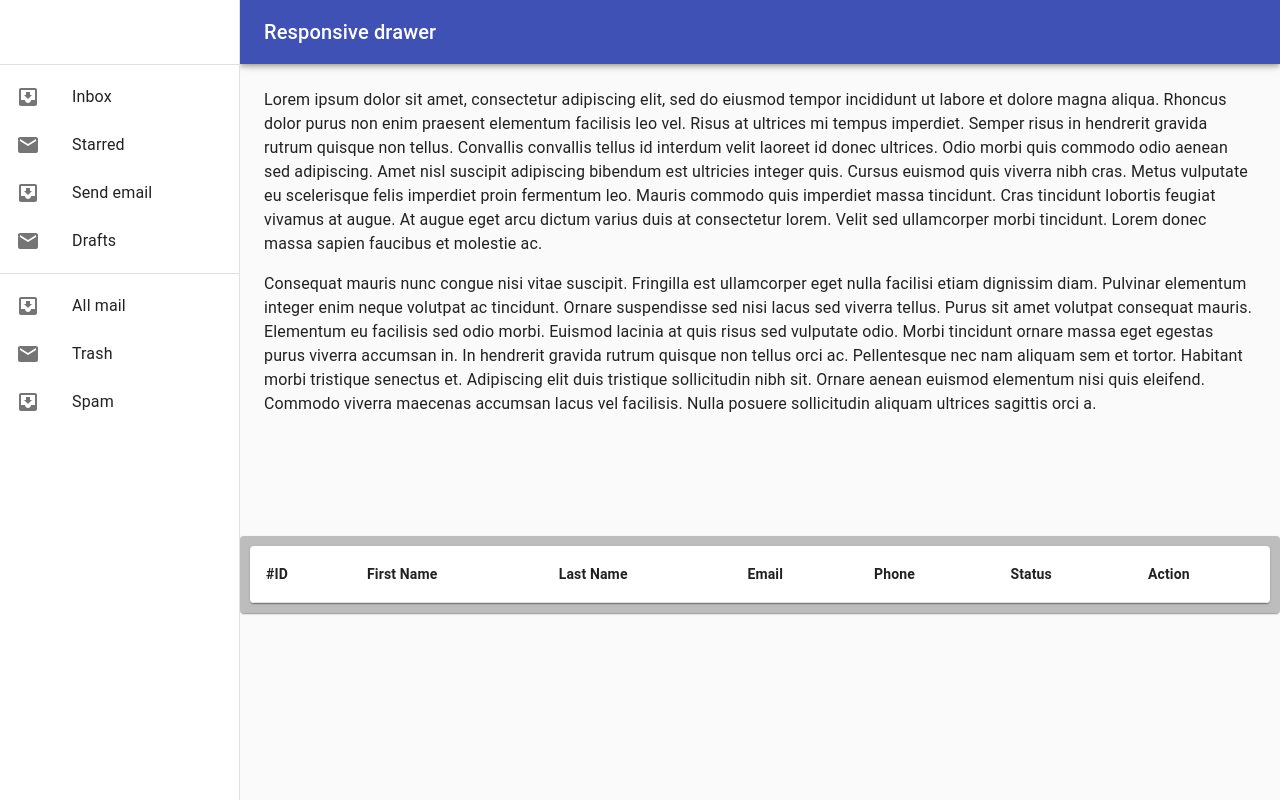
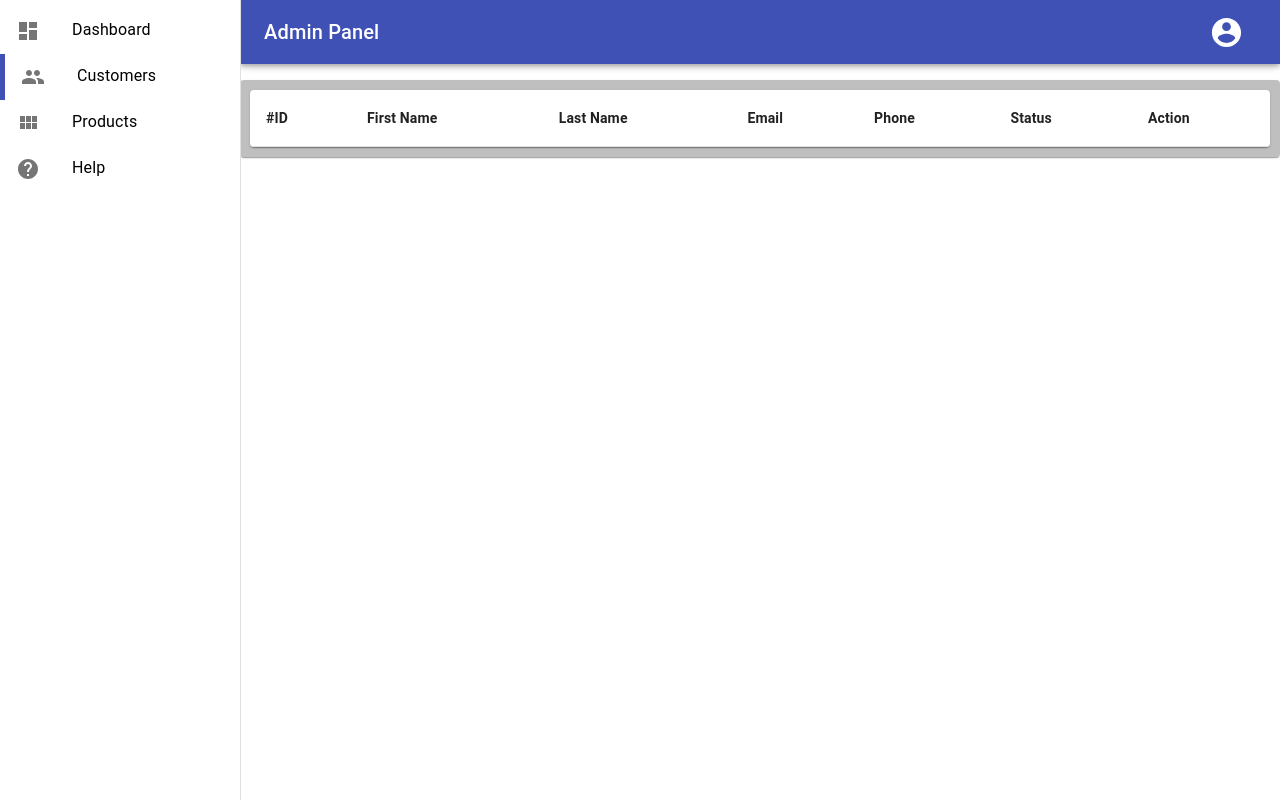
Before and after one commit to Usama-Taj/admin-panel, a React (Create React App) app: page /customers in a window 1280 px wide. Built offline with nearby package versions, Linux system fonts and the light colour scheme.

Commit message:
using responsive drawer divided in seperate components

```diff
--- a/src/Components/App.js
+++ b/src/Components/App.js
@@ -1,5 +1,4 @@
-import { Component, useState } from "react";
-import Grid from "@material-ui/core/Grid";
+import { useState } from "react";
 import Box from "@material-ui/core/Box";
 import { BrowserRouter as Router, Switch, Route } from "react-router-dom";
 import Header from "./Header";
@@ -19,23 +18,25 @@ const useStyles = makeStyles((theme) => ({
     marginTop: "10vh",
   },
 }));
+
 const App = () => {
-  const [isDisplayed, setDisplay] = useState(false);
+  const [displayed, setDisplayed] = useState(false);
   const onDisplay = (display) => {
-    console.log(display);
-    setDisplay(display);
+    setDisplayed(display);
   };
-  // const getDisplay = (display) => display;
   const classes = useStyles();
+  const removeDrawer = () => {
+    setDisplayed(false);
+  };
   return (
     <Box>
       <Router>
         {/*NavBar // App BAR*/}
-        {/* <Header onDisplay={onDisplay} /> */}
-        <SideBar />
+        <Header onDisplay={onDisplay} />
+        <SideBar display={displayed} closeDrawer={removeDrawer} />
         <Box>
           {/*Drawer*/}
-          {/* <SideBar display={isDisplayed} /> */}
+
           <main className={classes.content}>
             <Switch>
               <Route path="/" exact component={Dashboard} />
--- a/src/Components/Header.js
+++ b/src/Components/Header.js
@@ -1,24 +1,9 @@
-import React from "react";
-import PropTypes from "prop-types";
-import AppBar from "@material-ui/core/AppBar";
-import CssBaseline from "@material-ui/core/CssBaseline";
-import Divider from "@material-ui/core/Divider";
-import Drawer from "@material-ui/core/Drawer";
-import Hidden from "@material-ui/core/Hidden";
-import IconButton from "@material-ui/core/IconButton";
-import InboxIcon from "@material-ui/icons/MoveToInbox";
-import List from "@material-ui/core/List";
-import ListItem from "@material-ui/core/ListItem";
-import ListItemIcon from "@material-ui/core/ListItemIcon";
-import ListItemText from "@material-ui/core/ListItemText";
-import MailIcon from "@material-ui/icons/Mail";
 import MenuIcon from "@material-ui/icons/Menu";
-import Toolbar from "@material-ui/core/Toolbar";
-import Typography from "@material-ui/core/Typography";
-import { makeStyles, useTheme } from "@material-ui/core/styles";
+import AccountCircleIcon from "@material-ui/icons/AccountCircle";
+import makeStyles from "@material-ui/core/styles/makeStyles";
+import { AppBar, IconButton, Toolbar, Typography } from "@material-ui/core";
 
 const drawerWidth = 240;
-
 const useStyles = makeStyles((theme) => ({
   root: {
     display: "flex",
@@ -46,14 +31,30 @@ const useStyles = makeStyles((theme) => ({
   drawerPaper: {
     width: drawerWidth,
   },
-  content: {
-    flexGrow: 1,
-    padding: theme.spacing(3),
-  },
 }));
 
-const Header = () => {
-  return <div></div>;
+const Header = (props) => {
+  const classes = useStyles();
+  const drawerDisplayed = () => props.onDisplay(true);
+  return (
+    <AppBar position="fixed" className={classes.appBar}>
+      <Toolbar>
+        <IconButton
+          edge="start"
+          color="inherit"
+          aria-label="menu"
+          className={classes.menuButton}
+          onClick={drawerDisplayed}
+        >
+          <MenuIcon />
+        </IconButton>
+        <Typography variant="h6">Admin Panel</Typography>
+        <IconButton color="inherit" style={{ marginLeft: "auto" }}>
+          <AccountCircleIcon fontSize="large" />
+        </IconButton>
+      </Toolbar>
+    </AppBar>
+  );
 };
 
 export default Header;
--- a/src/Components/SideBar.js
+++ b/src/Components/SideBar.js
@@ -1,190 +1,120 @@
-import React from "react";
-import PropTypes from "prop-types";
-import AppBar from "@material-ui/core/AppBar";
-import CssBaseline from "@material-ui/core/CssBaseline";
-import Divider from "@material-ui/core/Divider";
+import "bootstrap/dist/css/bootstrap.min.css";
+import "../styles/sidebar.css";
+import { Component } from "react";
 import Drawer from "@material-ui/core/Drawer";
-import Hidden from "@material-ui/core/Hidden";
-import IconButton from "@material-ui/core/IconButton";
-import InboxIcon from "@material-ui/icons/MoveToInbox";
 import List from "@material-ui/core/List";
 import ListItem from "@material-ui/core/ListItem";
 import ListItemIcon from "@material-ui/core/ListItemIcon";
 import ListItemText from "@material-ui/core/ListItemText";
-import MailIcon from "@material-ui/icons/Mail";
-import MenuIcon from "@material-ui/icons/Menu";
-import Toolbar from "@material-ui/core/Toolbar";
-import Typography from "@material-ui/core/Typography";
-import { makeStyles, useTheme } from "@material-ui/core/styles";
+import DashboardIcon from "@material-ui/icons/Dashboard";
+import PeopleIcon from "@material-ui/icons/People";
+import ViewModuleIcon from "@material-ui/icons/ViewModule";
+import HelpIcon from "@material-ui/icons/Help";
+import { NavLink } from "react-router-dom";
+import { Hidden } from "@material-ui/core";
 
-const drawerWidth = 240;
-
-const useStyles = makeStyles((theme) => ({
-  root: {
-    display: "flex",
+class SideBar extends Component {
+  constructor(props) {
+    super(props);
+    this.state = {};
+    this.navItems = [
+      {
+        icon: <DashboardIcon />,
+        route: "/",
+        text: "Dashboard",
       },
-  drawer: {
-    [theme.breakpoints.up("sm")]: {
-      width: drawerWidth,
-      flexShrink: 0,
+      {
+        icon: <PeopleIcon />,
+        route: "/customers",
+        text: "Customers",
       },
+      {
+        icon: <ViewModuleIcon />,
+        route: "/products",
+        text: "Products",
       },
-  appBar: {
-    [theme.breakpoints.up("sm")]: {
-      width: `calc(100% - ${drawerWidth}px)`,
-      marginLeft: drawerWidth,
+      {
+        icon: <HelpIcon />,
+        route: "/help",
+        text: "Help",
       },
-  },
-  menuButton: {
-    marginRight: theme.spacing(2),
-    [theme.breakpoints.up("sm")]: {
-      display: "none",
-    },
-  },
-  // necessary for content to be below app bar
-  toolbar: theme.mixins.toolbar,
-  drawerPaper: {
-    width: drawerWidth,
-  },
-  content: {
-    flexGrow: 1,
-    padding: theme.spacing(3),
-  },
-}));
-
-function SideBar(props) {
-  const { window } = props;
-  const classes = useStyles();
-  const theme = useTheme();
-  const [mobileOpen, setMobileOpen] = React.useState(false);
-
-  const handleDrawerToggle = () => {
-    setMobileOpen(!mobileOpen);
-  };
-
-  const drawer = (
+    ];
+    this.drawer = (
       <div>
-      <div className={classes.toolbar} />
-      <Divider />
         <List>
-        {["Inbox", "Starred", "Send email", "Drafts"].map((text, index) => (
-          <ListItem button key={text}>
-            <ListItemIcon>
-              {index % 2 === 0 ? <InboxIcon /> : <MailIcon />}
-            </ListItemIcon>
-            <ListItemText primary={text} />
+          {this.navItems.map((item, index) => {
+            return (
+              <NavLink
+                exact
+                to={item.route}
+                className="custom-nav-item"
+                activeStyle={{
+                  borderLeft: "5px solid #3f51b5",
+                }}
+                key={index}
+              >
+                <ListItem button>
+                  <ListItemIcon>{item.icon}</ListItemIcon>
+                  <ListItemText
+                    primary={item.text}
+                    className="custom-nav-text"
+                  />
                 </ListItem>
-        ))}
-      </List>
-      <Divider />
-      <List>
-        {["All mail", "Trash", "Spam"].map((text, index) => (
-          <ListItem button key={text}>
-            <ListItemIcon>
-              {index % 2 === 0 ? <InboxIcon /> : <MailIcon />}
-            </ListItemIcon>
-            <ListItemText primary={text} />
-          </ListItem>
-        ))}
+              </NavLink>
+            );
+          })}
         </List>
       </div>
     );
-
-  const container =
-    window !== undefined ? () => window().document.body : undefined;
-
+  }
+  closeDrawer = () => {
+    this.props.closeDrawer(false);
+  };
+  render() {
     return (
-    <div className={classes.root}>
-      <CssBaseline />
-      <AppBar position="fixed" className={classes.appBar}>
-        <Toolbar>
-          <IconButton
-            color="inherit"
-            aria-label="open drawer"
-            edge="start"
-            onClick={handleDrawerToggle}
-            className={classes.menuButton}
+      <nav>
+        <Hidden smUp>
+          <Drawer
+            variant="temporary"
+            open={this.props.display}
+            onClick={this.closeDrawer}
           >
-            <MenuIcon />
-          </IconButton>
-          <Typography variant="h6" noWrap>
-            Responsive drawer
-          </Typography>
-        </Toolbar>
-      </AppBar>
-      <nav className={classes.drawer} aria-label="mailbox folders">
-        {/* The implementation can be swapped with js to avoid SEO duplication of links. */}
-        <Hidden smUp implementation="css">
-          <Drawer
-            container={container}
-            variant="temporary"
-            anchor={theme.direction === "rtl" ? "right" : "left"}
-            open={mobileOpen}
-            onClose={handleDrawerToggle}
-            classes={{
-              paper: classes.drawerPaper,
-            }}
-            ModalProps={{
-              keepMounted: true, // Better open performance on mobile.
-            }}
-          >
-            {drawer}
+            {this.drawer}
           </Drawer>
         </Hidden>
-        <Hidden xsDown implementation="css">
-          <Drawer
-            classes={{
-              paper: classes.drawerPaper,
-            }}
-            variant="permanent"
-            open
-          >
-            {drawer}
+        <Hidden xsDown>
+          <Drawer variant="permanent" open>
+            {this.drawer}
           </Drawer>
         </Hidden>
       </nav>
-      <main className={classes.content}>
-        <div className={classes.toolbar} />
-        <Typography paragraph>
-          Lorem ipsum dolor sit amet, consectetur adipiscing elit, sed do
-          eiusmod tempor incididunt ut labore et dolore magna aliqua. Rhoncus
-          dolor purus non enim praesent elementum facilisis leo vel. Risus at
-          ultrices mi tempus imperdiet. Semper risus in hendrerit gravida rutrum
-          quisque non tellus. Convallis convallis tellus id interdum velit
-          laoreet id donec ultrices. Odio morbi quis commodo odio aenean sed
-          adipiscing. Amet nisl suscipit adipiscing bibendum est ultricies
-          integer quis. Cursus euismod quis viverra nibh cras. Metus vulputate
-          eu scelerisque felis imperdiet proin fermentum leo. Mauris commodo
-          quis imperdiet massa tincidunt. Cras tincidunt lobortis feugiat
-          vivamus at augue. At augue eget arcu dictum varius duis at consectetur
-          lorem. Velit sed ullamcorper morbi tincidunt. Lorem donec massa sapien
-          faucibus et molestie ac.
-        </Typography>
-        <Typography paragraph>
-          Consequat mauris nunc congue nisi vitae suscipit. Fringilla est
-          ullamcorper eget nulla facilisi etiam dignissim diam. Pulvinar
-          elementum integer enim neque volutpat ac tincidunt. Ornare suspendisse
-          sed nisi lacus sed viverra tellus. Purus sit amet volutpat consequat
-          mauris. Elementum eu facilisis sed odio morbi. Euismod lacinia at quis
-          risus sed vulputate odio. Morbi tincidunt ornare massa eget egestas
-          purus viverra accumsan in. In hendrerit gravida rutrum quisque non
-          tellus orci ac. Pellentesque nec nam aliquam sem et tortor. Habitant
-          morbi tristique senectus et. Adipiscing elit duis tristique
-          sollicitudin nibh sit. Ornare aenean euismod elementum nisi quis
-          eleifend. Commodo viverra maecenas accumsan lacus vel facilisis. Nulla
-          posuere sollicitudin aliquam ultrices sagittis orci a.
-        </Typography>
-      </main>
-    </div>
+      // <Drawer variant="permanent" anchor="left" open={this.props.display}>
+      // <List>
+      //   {this.navItems.map((item, index) => {
+      //     return (
+      //       <NavLink
+      //         exact
+      //         to={item.route}
+      //         className="custom-nav-item"
+      //         activeStyle={{
+      //           borderLeft: "5px solid #3f51b5",
+      //         }}
+      //         key={index}
+      //       >
+      //         <ListItem button>
+      //           <ListItemIcon>{item.icon}</ListItemIcon>
+      //           <ListItemText
+      //             primary={item.text}
+      //             className="custom-nav-text"
+      //           />
+      //         </ListItem>
+      //       </NavLink>
+      //     );
+      //   })}
+      // </List>
+      // </Drawer>
     );
   }
-
-SideBar.propTypes = {
-  /**
-   * Injected by the documentation to work in an iframe.
-   * You won't need it on your project.
-   */
-  window: PropTypes.func,
-};
+}
 
 export default SideBar;
```
Lines whose indentation alone changed are shown as unchanged.
